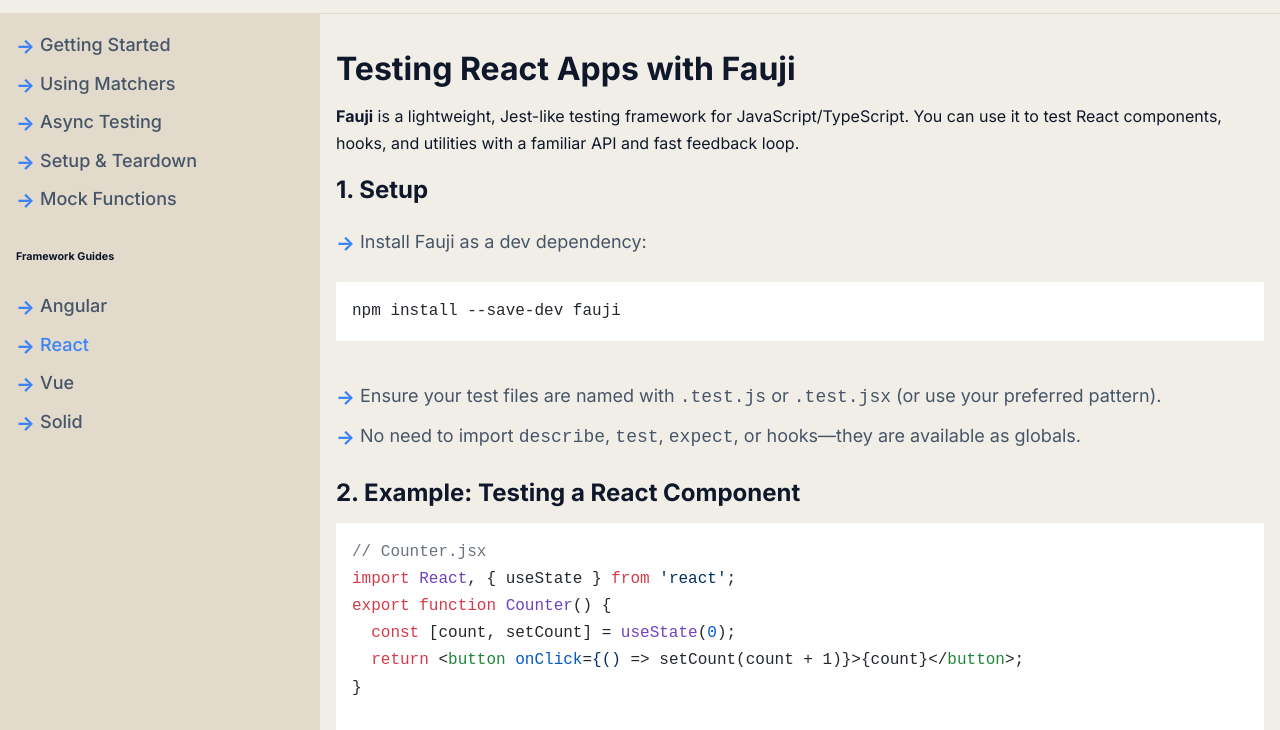
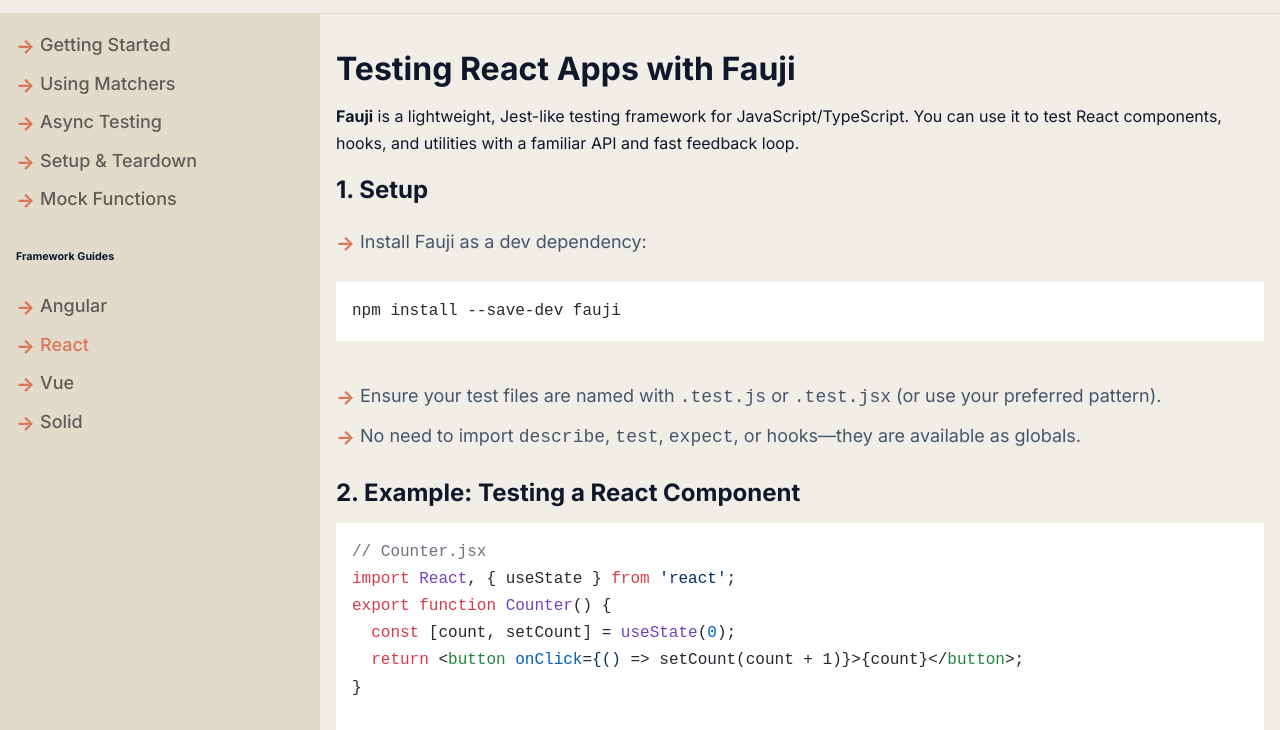
Before and after one commit to opensly/fauji-website, a plain HTML site: page docs/react.html in a window 1280 px wide. Shown: the part 61-791 px from the top of the page. Drawn offline with nearby package versions, Linux system fonts and the light colour scheme.

Commit message:
Side navigation styling

```diff
--- a/styles/main.css
+++ b/styles/main.css
@@ -390,7 +390,7 @@ ul li::before {
   content: '→';
   position: absolute;
   left: 0;
-  color: var(--primary-color);
+  color: #D97757;
   font-weight: bold;
   font-size: 1.1em;
 }
@@ -485,6 +485,10 @@ footer {
   }
 }
 
+.contribution-guide {
+  text-align: center;
+}
+
 .page-container {
   display: flex;
   flex-direction: row;
@@ -516,6 +520,14 @@ footer {
   margin: 0;
 }
 
+.page-container .side-nav a {
+  color: #5e5d59;
+}
+
+.page-container .side-nav a.active {
+  color: #D97757;
+}
+
 .page-container .page-content {
   flex: 1;
   margin-left: 320px;
```
Also changed, not shown: index.html (+2 -2 lines).
